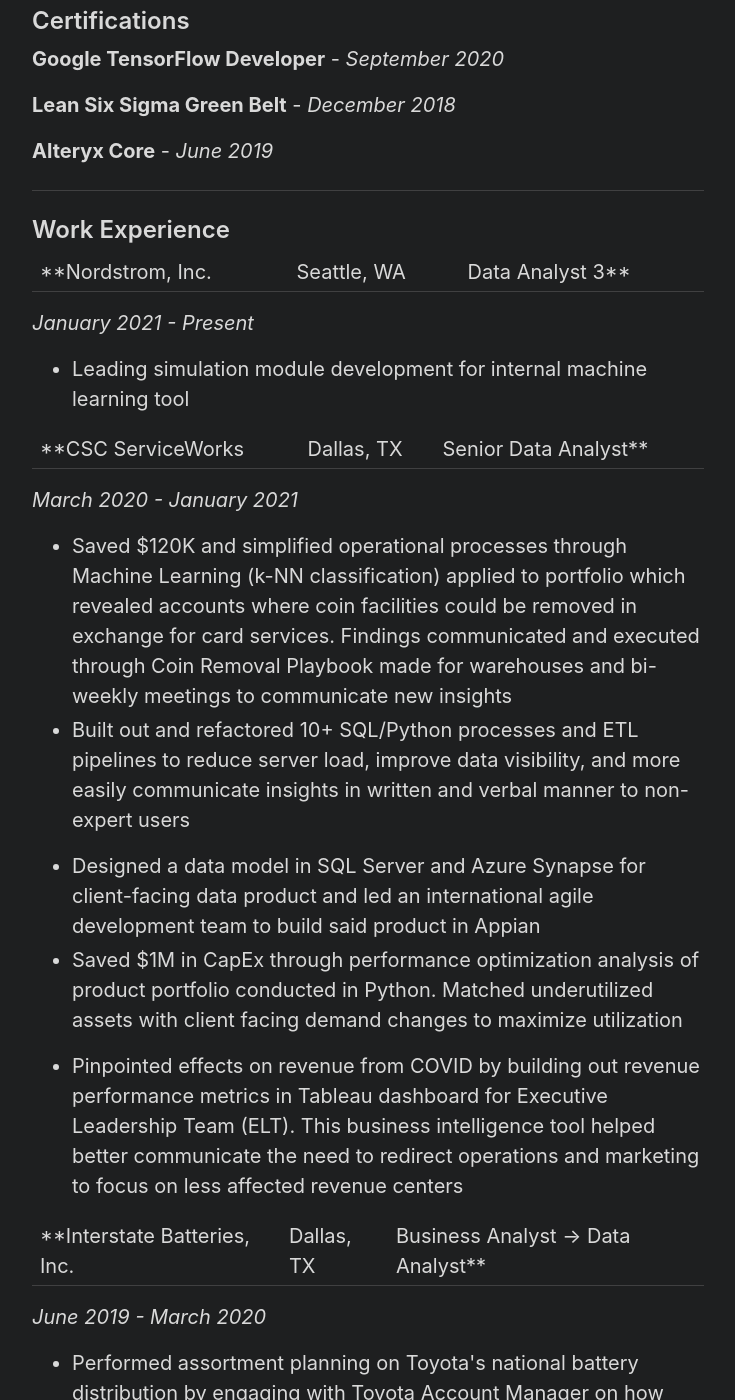
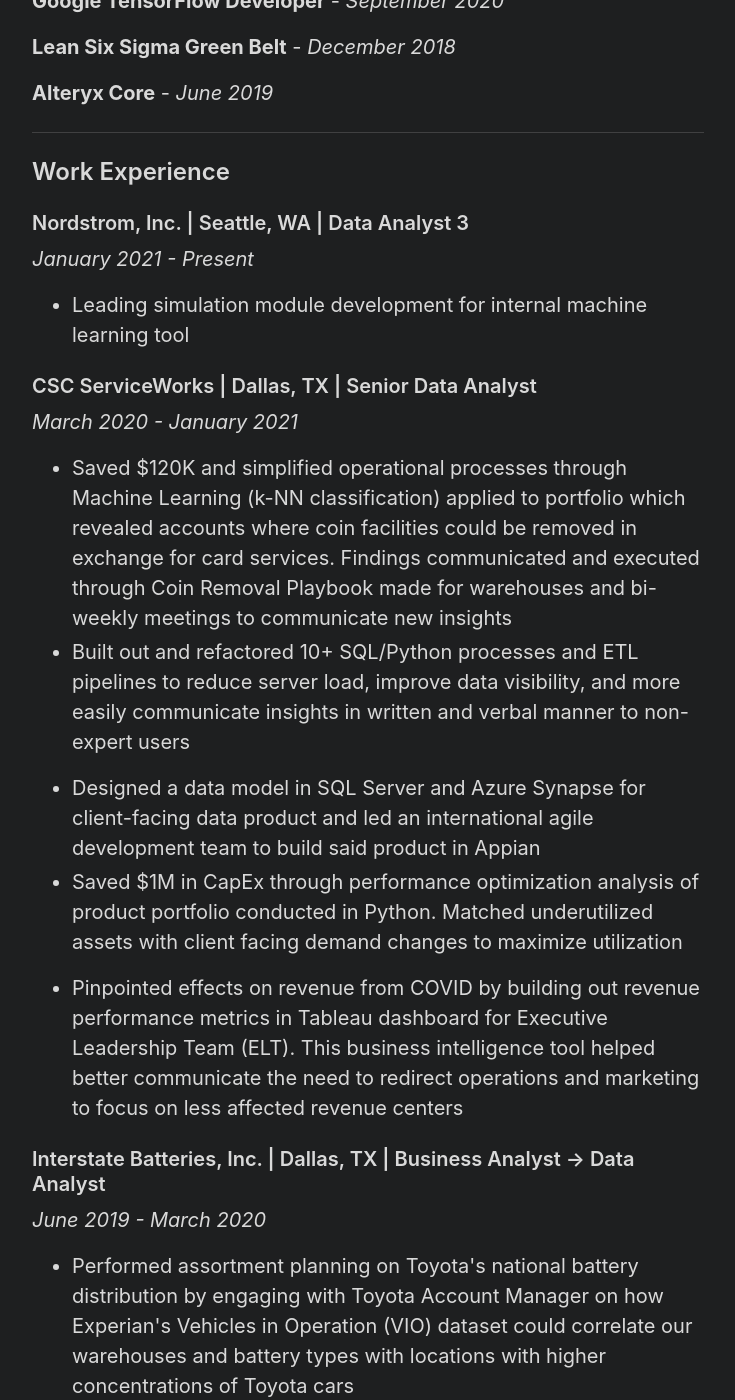
Before and after one commit to kshashank03/kshashank03.github.io, a Jekyll site: the page built from resume.md, in a window 1280 px wide and 1400 px high, scrolled down 1133 px. Shown: the whole window, without its empty margins (272-1007 px from the left). Built offline with Jekyll 4.4.1, drawn with Linux system fonts in a browser that asks for light colours; some of the changed text lies outside the part shown.

```diff
--- a/resume.md
+++ b/resume.md
@@ -44,13 +39,13 @@ Bachelors in Chemistry
 ---
 ## Work Experience
 
-**Nordstrom, Inc. | Seattle, WA | Data Analyst 3**
+### Nordstrom, Inc. | Seattle, WA | Data Analyst 3
 
 _January 2021 - Present_
 
 - Leading simulation module development for internal machine learning tool
 
-**CSC ServiceWorks | Dallas, TX | Senior Data Analyst**
+### CSC ServiceWorks | Dallas, TX | Senior Data Analyst
 
 _March 2020 - January 2021_
 
@@ -62,7 +57,7 @@ _March 2020 - January 2021_
 
 - Pinpointed effects on revenue from COVID by building out revenue performance metrics in Tableau dashboard for Executive Leadership Team (ELT). This business intelligence tool helped better communicate the need to redirect operations and marketing to focus on less affected revenue centers
 
-**Interstate Batteries, Inc. | Dallas, TX | Business Analyst -> Data Analyst**
+### Interstate Batteries, Inc. | Dallas, TX | Business Analyst -> Data Analyst
 
 _June 2019 - March 2020_
 
```
Also changed, not shown: other parts of resume.md (+2 -7 lines).
